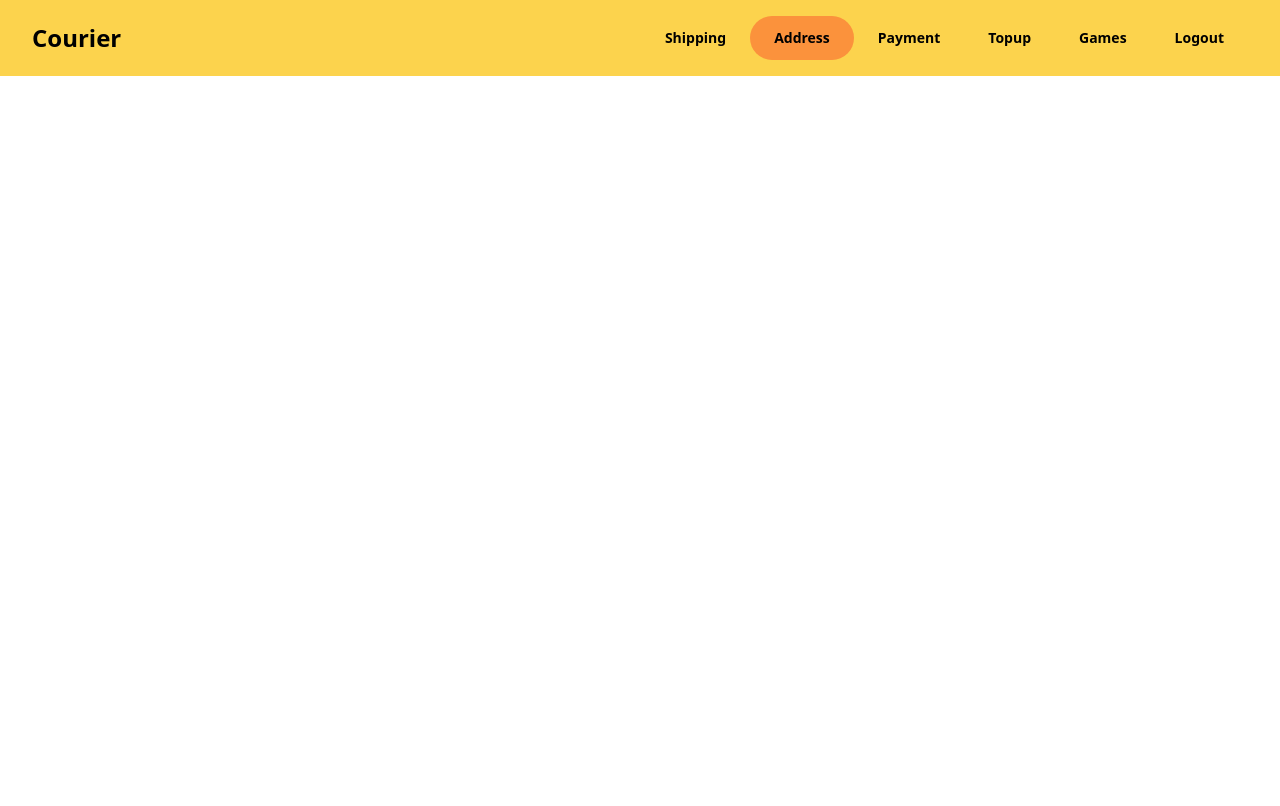
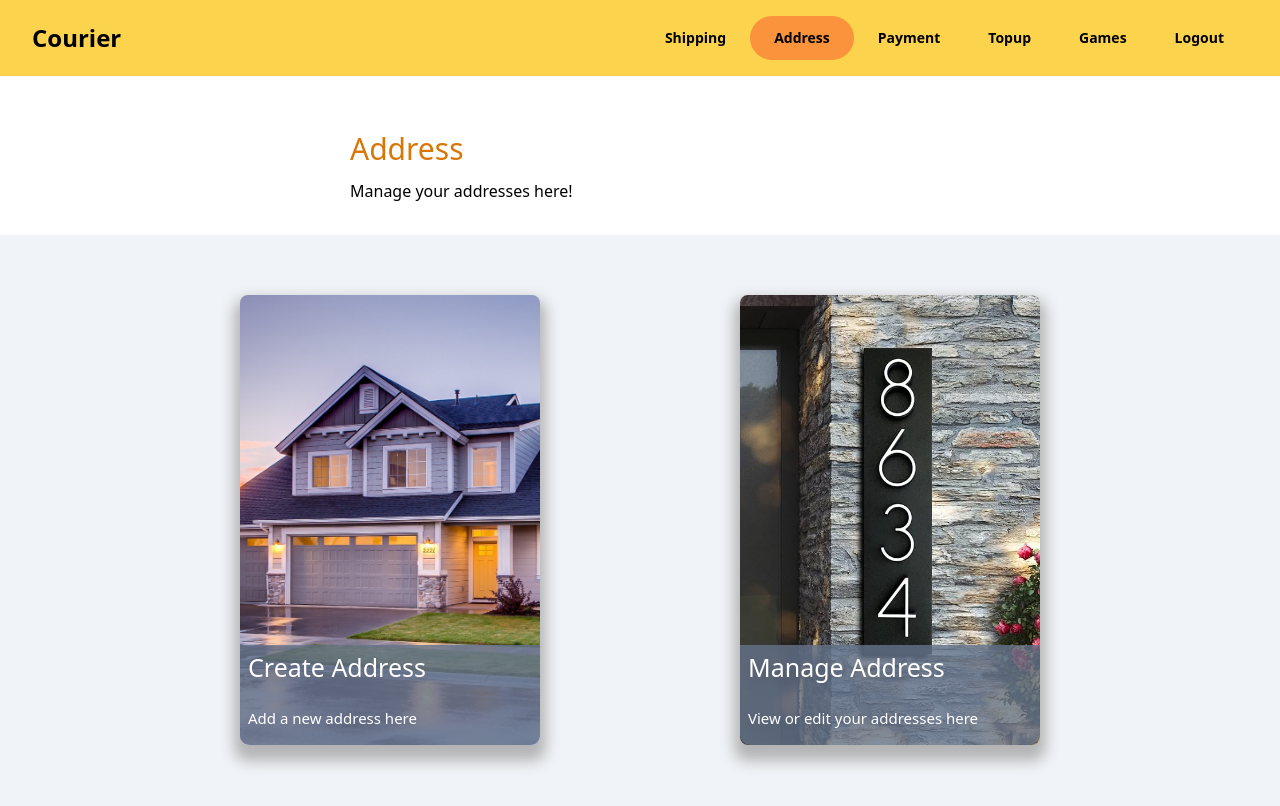
Before and after one commit to hanseljulio/courier-nextjs, a Next.js app: page /user/address in a window 1280 px wide. Shown: the top 806 px of the page. Built offline with nearby package versions, Linux system fonts and the light colour scheme.

Commit message:
feat(user): created the main menu for address

```diff
--- /dev/null
+++ b/src/components/HeaderSection/index.tsx
@@ -0,0 +1,23 @@
+import styles from "../GreetUser/GreetUserNav.module.css";
+
+interface UserHeaderProps {
+  title?: string;
+  description?: string;
+}
+
+function UserHeader(props: UserHeaderProps) {
+  return (
+    <div
+      className={`${styles.greetingArea} flex justify-between greet-user-div mx-[350px] pt-[50px]`}
+    >
+      <div className="header-section">
+        <h1 className="text-[30px] font-medium pb-2 text-amber-600">
+          {props.title}
+        </h1>
+        <h1>{props.description}</h1>
+      </div>
+    </div>
+  );
+}
+
+export default UserHeader;
--- a/src/pages/user/address/index.tsx
+++ b/src/pages/user/address/index.tsx
@@ -1,10 +1,30 @@
+import UserHeader from "@/components/HeaderSection";
 import UserNav from "@/components/UserNav";
 import React from "react";
+import SelectionCard from "@/components/SelectionCard";
+import styles from "../../../styles/UserPage.module.css";
 
 function UserAddress() {
   return (
     <div>
       <UserNav currentPage="address" />
+      <div className="header-section pb-8">
+        <UserHeader title="Address" description="Manage your addresses here!" />
+      </div>
+      <div
+        className={`${styles.selectionCardsArea} bg-slate-200 bg-opacity-50 w-full selection-card-area flex justify-center gap-[200px] pt-[60px] pb-[80px]`}
+      >
+        <SelectionCard
+          picture="bg-create-address"
+          title="Create Address"
+          description="Add a new address here"
+        />
+        <SelectionCard
+          picture="bg-view-address"
+          title="Manage Address"
+          description="View or edit your addresses here"
+        />
+      </div>
     </div>
   );
 }
--- a/tailwind.config.ts
+++ b/tailwind.config.ts
@@ -14,6 +14,8 @@ const config: Config = {
           "conic-gradient(from 180deg at 50% 50%, var(--tw-gradient-stops))",
         "create-shipping": "url('/images/createshipping.png')",
         "view-shipping": "url('/images/viewshipping.png')",
+        "create-address": "url('/images/createaddress.png')",
+        "view-address": "url('/images/viewaddress.png')",
       },
     },
   },
```
Also changed, not shown: public/images/createaddress.png (added), public/images/viewaddress.png (added).
